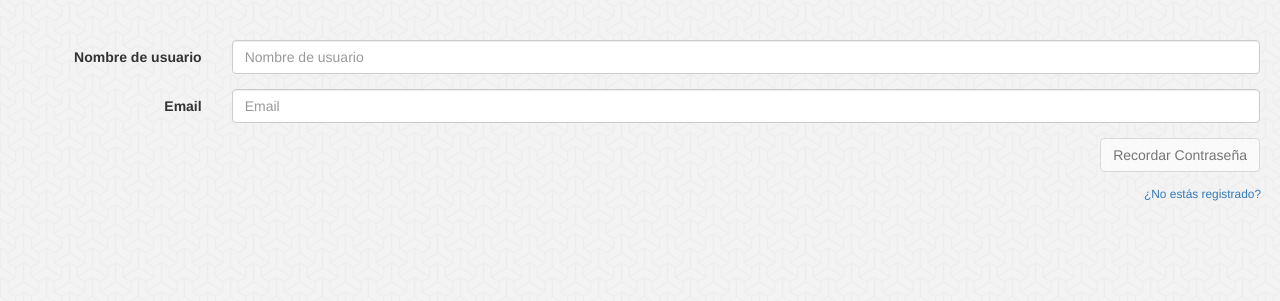
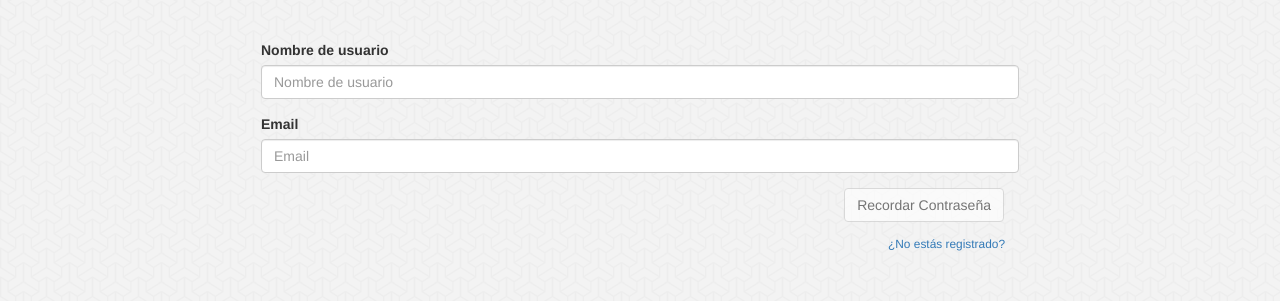
Before and after one commit to fblupi/grado_informatica-MDA, a PHP site: page /recordarPass.php in a window 1280 px wide. Shown: the part 52-353 px from the top of the page. Run offline with PHP 8.4, Linux system fonts and the light colour scheme.

Commit message:
interfaces terminadas

```diff
--- a/GEvents/recordarPass.php
+++ b/GEvents/recordarPass.php
@@ -1,20 +1,16 @@
 <?php include 'header.php'; ?>
 <body>
-<section>
+<section class="divInicioSesion">
 <article>
 	<form class="form-horizontal" method="POST" action="#" data-toggle="validator" role="form">
 			<div class="form-group">
-				<label class="col-sm-2 control-label">Nombre de usuario</label>
-				<div class="col-sm-10">
+				<label>Nombre de usuario</label>
 					<input type="text" class="form-control" id="login" name="login" placeholder="Nombre de usuario">
-				</div>
 				<span class="glyphicon form-control-feedback" aria-hidden="true"></span>
 			</div>
 			<div class="form-group has-feedback">
-				<label class="col-sm-2 control-label">Email</label>
-				<div class="col-sm-10">
+				<label>Email</label>
 					<input type="email" pattern="^[-a-z0-9~!$%^&*_=+}{\'?]+(\.[-a-z0-9~!$%^&*_=+}{\'?]+)*@([a-z0-9_][-a-z0-9_]*(\.[-a-z0-9_]+)*\.(aero|arpa|biz|com|coop|edu|gov|info|int|mil|museum|name|net|org|pro|travel|mobi|[a-z][a-z])|([0-9]{1,3}\.[0-9]{1,3}\.[0-9]{1,3}\.[0-9]{1,3}))(:[0-9]{1,5})?$" class="form-control" id="correo" name="correo" placeholder="Email" required>
-				</div>
 				<span class="glyphicon form-control-feedback" aria-hidden="true"></span>
 			</div>
 			<div class="form-group">
--- a/GEvents/registro.php
+++ b/GEvents/registro.php
@@ -1,6 +1,6 @@
 <?php include 'header.php'; ?>
 <body>
-<section>
+<section class="divInicioSesion">
 <article>
 	<form class="form-signin" method="POST" action="registrarUsuario.php" data-toggle="validator" role="form" enctype="multipart/form-data">
 			<div class="form-group has-feedback">
@@ -49,7 +49,7 @@
 			</div>
 		<div class="form-group">
 				<label>Imagen de perfil</label>
-					<input type="file" class="form-control" id="imagen" name="imagen[]">
+					<input type="file" class="form-control" id="imagen" name="imagen">
 		</div>
 			<div class="form-group">
 				<div class="col-sm-offset-2 col-sm-10">
```
